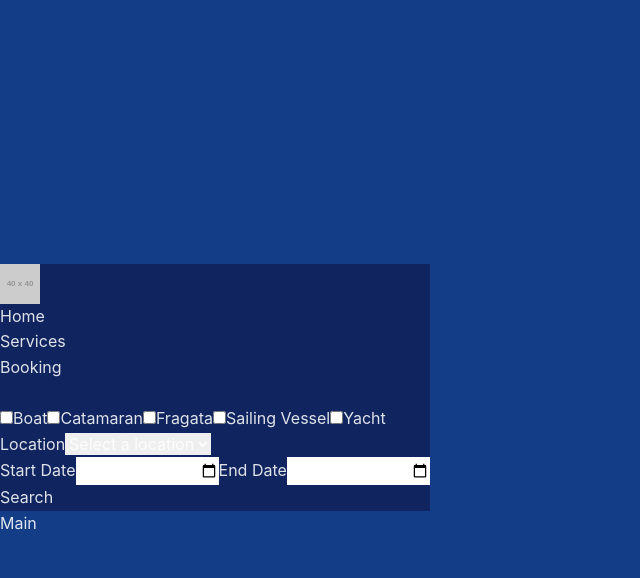
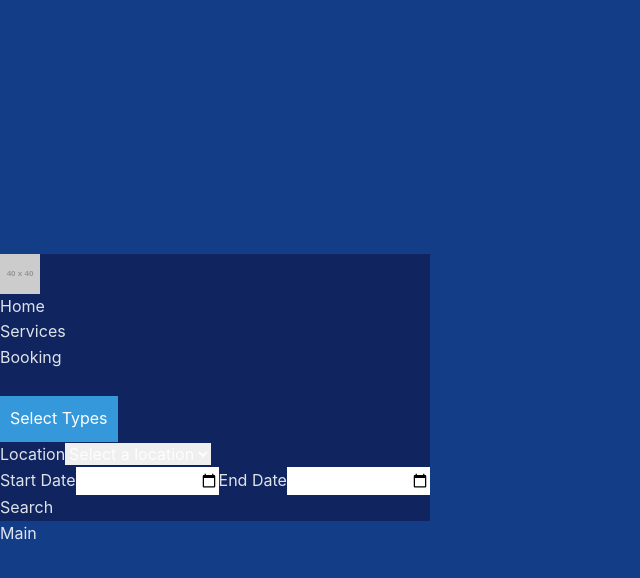
Before and after one commit to Pletus/BoatRenting, a React (Vite) app in the folder frontend/: page / in a window 1280 px wide. Both pictures are taken after a click on the button "Booking". Shown: the top 578 px of the page, without its empty margins (0-640 px from the left). Built offline with nearby package versions, Linux system fonts and the light colour scheme.

Commit message:
booking searchs for the right info

```diff
--- a/frontend/src/App.css
+++ b/frontend/src/App.css
@@ -1,3 +1,39 @@
 nav {
 background-color: #10255f;
 }
+
+.dropdown {
+    position: relative;
+    display: inline-block;
+  }
+
+  .dropdown-button {
+    background-color: #3498db;
+    color: white;
+    padding: 10px;
+    font-size: 16px;
+    border: none;
+    cursor: pointer;
+  }
+
+  .dropdown-content {
+    display: none;
+    position: absolute;
+    background-color: #f1f1f1;
+    min-width: 160px;
+    box-shadow: 0px 8px 16px 0px rgba(0, 0, 0, 0.2);
+    z-index: 1;
+  }
+
+  .dropdown-content div {
+    padding: 12px 16px;
+    cursor: pointer;
+  }
+
+  .dropdown-content div:hover {
+    background-color: #ddd;
+  }
+
+  .dropdown:hover .dropdown-content {
+    display: block;
+  }
--- a/frontend/src/components/Layout.jsx
+++ b/frontend/src/components/Layout.jsx
@@ -1,5 +1,6 @@
 import { Outlet } from "react-router-dom";
 import { useState, useEffect } from "react";
+import "../App.css";
 
 function Layout() {
   const [selectedTypes, setSelectedTypes] = useState([]);
@@ -7,6 +8,11 @@ function Layout() {
   const [dateRange, setDateRange] = useState({ start: "", end: "" });
   const [isFormVisible, setIsFormVisible] = useState(false);
   const [boats, setBoats] = useState([]);
+  const [isOpen, setIsOpen] = useState(false);
+
+  const handleToggle = () => {
+    setIsOpen(!isOpen);
+  };
 
   useEffect(() => {
     const handleClickOutside = (event) => {
@@ -28,12 +34,12 @@ function Layout() {
   };
 
   const handleTypeChange = (event) => {
-    const { value } = event.target;
-    setSelectedTypes((prev) =>
-      prev.includes(value)
-        ? prev.filter((type) => type !== value)
-        : [...prev, value]
-    );
+    const { value, checked } = event.target;
+    if (checked) {
+      setSelectedTypes([...selectedTypes, value]);
+    } else {
+      setSelectedTypes(selectedTypes.filter((type) => type !== value));
+    }
   };
 
   const handleLocationChange = (event) => {
@@ -129,7 +135,13 @@ function Layout() {
               </svg>
             </button>
             <form className="flex gap-12" onSubmit={handleSubmit}>
-              <div className="flex flex-col">
+              <div className="dropdown">
+                <button onClick={handleToggle} className="dropdown-button">
+                  Select Types
+                </button>
+                {isOpen && (
+                  <div className="dropdown-content">
+                    <div>
                       <input
                         type="checkbox"
                         id="Boat"
@@ -137,6 +149,8 @@ function Layout() {
                         onChange={handleTypeChange}
                       />
                       <label htmlFor="Boat">Boat</label>
+                    </div>
+                    <div>
                       <input
                         type="checkbox"
                         id="Catamaran"
@@ -144,6 +158,8 @@ function Layout() {
                         onChange={handleTypeChange}
                       />
                       <label htmlFor="Catamaran">Catamaran</label>
+                    </div>
+                    <div>
                       <input
                         type="checkbox"
                         id="Fragata"
@@ -151,6 +167,8 @@ function Layout() {
                         onChange={handleTypeChange}
                       />
                       <label htmlFor="Fragata">Fragata</label>
+                    </div>
+                    <div>
                       <input
                         type="checkbox"
                         id="Sailing Vessel"
@@ -158,6 +176,8 @@ function Layout() {
                         onChange={handleTypeChange}
                       />
                       <label htmlFor="Sailing Vessel">Sailing Vessel</label>
+                    </div>
+                    <div>
                       <input
                         type="checkbox"
                         id="Yacht"
@@ -165,6 +185,9 @@ function Layout() {
                         onChange={handleTypeChange}
                       />
                       <label htmlFor="Yacht">Yacht</label>
+                    </div>
+                  </div>
+                )}
               </div>
               <div>
                 <label htmlFor="location">Location</label>
```
Lines whose indentation alone changed are shown as unchanged.
